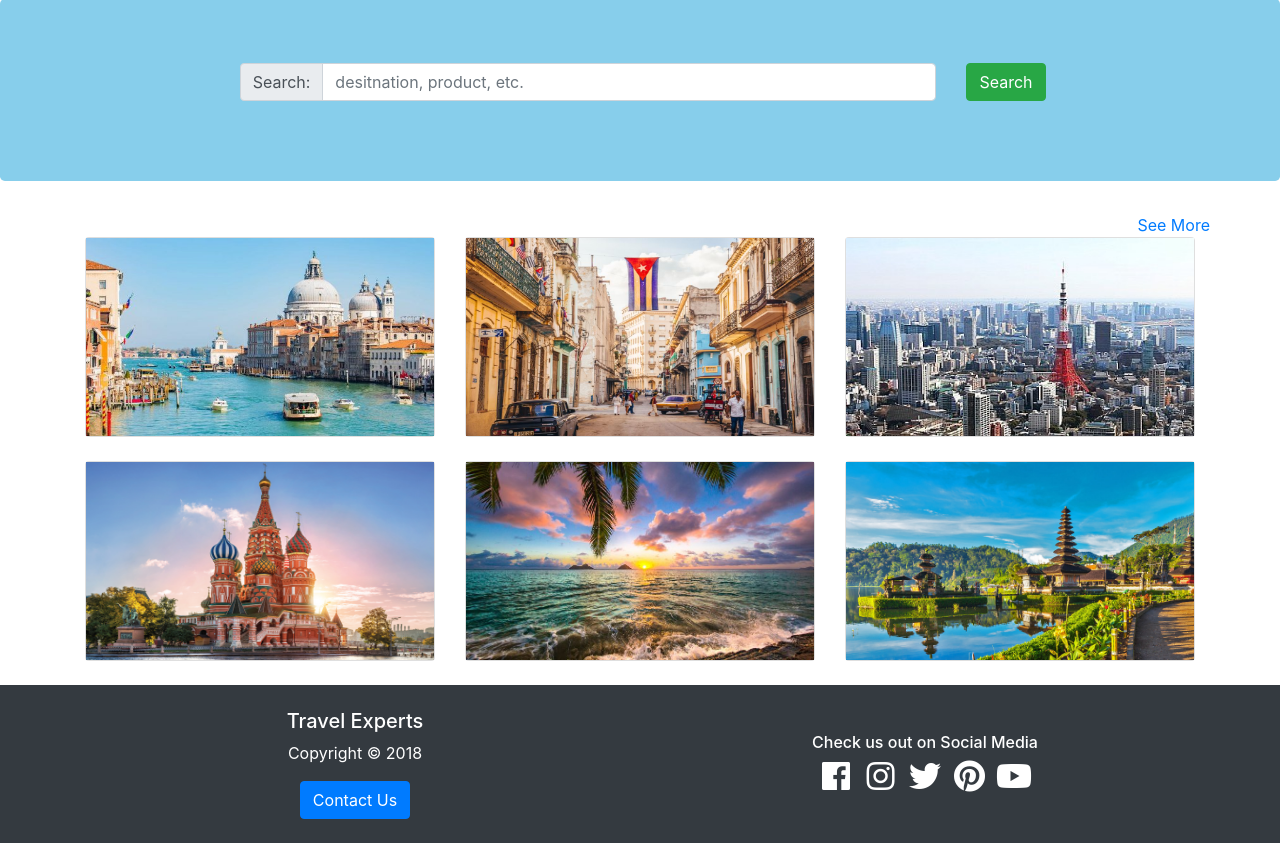
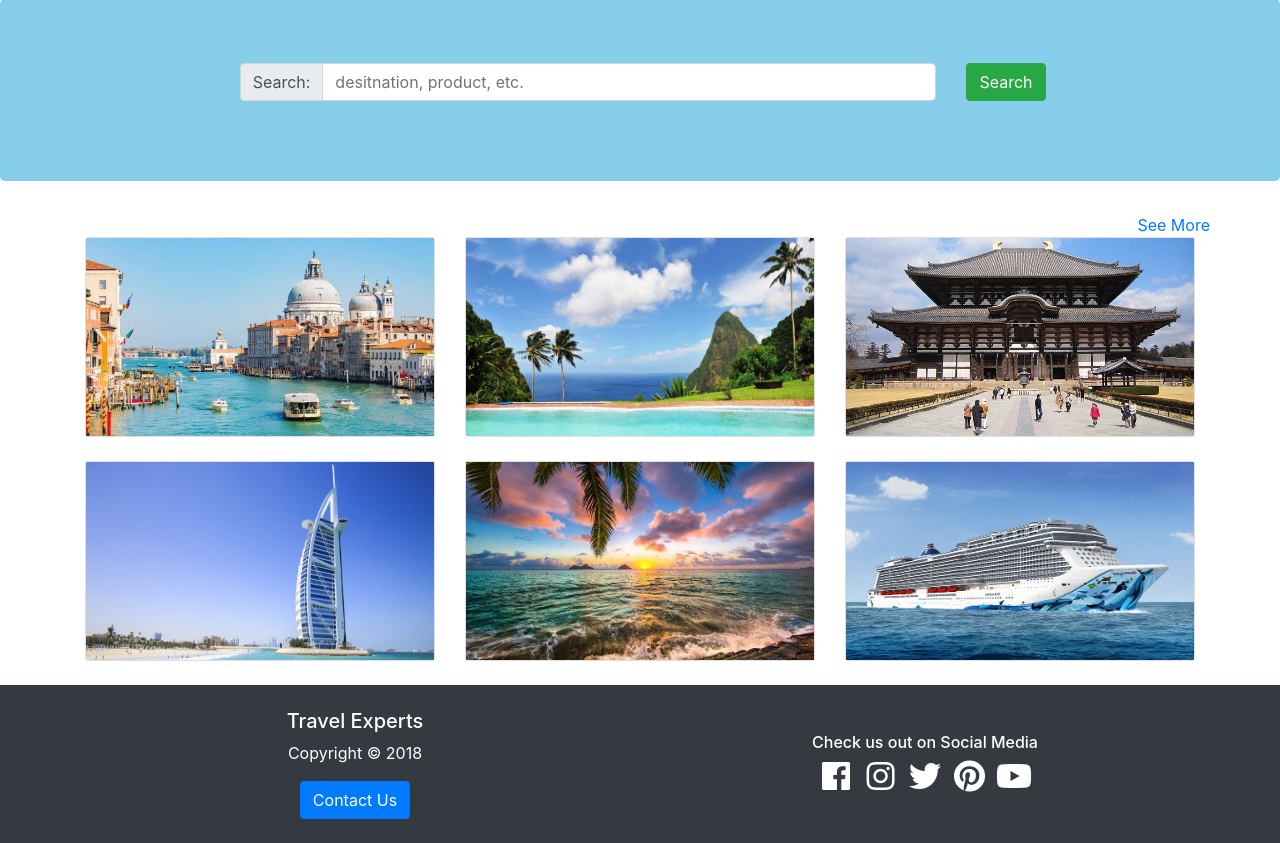
Before and after one commit to dinosaurbytes/SAIT_Threaded_Project, a PHP site: page /SAIT_Threaded_Project/ in a window 1280 px wide. Shown: the part 457-1300 px from the top of the page. Run offline with PHP 8.4, Linux system fonts and the light colour scheme; some libraries are stand-ins or nearby versions.

Commit message:
edit cities.php
change package names;
disable hover effect in medium size

```diff
--- a/css/CustomCSS.css
+++ b/css/CustomCSS.css
@@ -77,3 +77,11 @@ color: grey;
 	width: 100%;
 	height: 400px;
 }
+
+@media(max-width:991px)
+{
+  .city .overlay
+  {
+    height: 100%;
+  }
+}
--- a/php/cities.php
+++ b/php/cities.php
@@ -17,7 +17,7 @@ Last Modified: 2018-06-07
           <img src="image/venice.jpg" class="image">
           <div class="overlay">
               <div class='cityText'>
-                <h2 class="card-title" style='background-color:skyblue; color:white'>Venice</h2>
+                <h2 class="card-title" style='background-color:skyblue; color:white'>Europe</h2>
                 <!--<p class="card-text">$982+</p>-->
 
                 <button type="submit" name='button1' value='Europe' class="btn btn-success">Find Package</button>
@@ -32,7 +32,7 @@ Last Modified: 2018-06-07
           <img src="image/havana.jpg" class="image">
           <div class="overlay">
               <div class='cityText'>
-                <h2 class="card-title" style='background-color:skyblue; color:white'>Havana</h2>
+                <h2 class="card-title" style='background-color:skyblue; color:white'>Caribbean</h2>
                 <!--<p class="card-text">$492+</p>-->
                 <button type="submit" value='Caribbean' name='button2' class="btn btn-success">Find Package</button>
               </div>
@@ -45,7 +45,7 @@ Last Modified: 2018-06-07
           <img src="image/tokyo.jpg" class="image">
           <div class="overlay">
               <div class='cityText'>
-                <h2 class="card-title" style='background-color:skyblue; color:white'>Tokyo</h2>
+                <h2 class="card-title" style='background-color:skyblue; color:white'>Asia</h2>
 
                 <button type="submit" value='Asia' name='button3' class="btn btn-success">Find Package</button>
               </div>
@@ -59,12 +59,12 @@ Last Modified: 2018-06-07
 
       <div class='col-xs-12 col-md'>
         <div class='card mb-4 city' style='height:200px'>
-          <img src="image/moscow.jpg" class="image">
+          <img src="image/dubai.jpg" class="image">
           <div class="overlay">
               <div class='cityText'>
-                <h2 class="card-title" style='background-color:skyblue; color:white'>Moscow</h2>
+                <h2 class="card-title" style='background-color:skyblue; color:white'>Middle East</h2>
 
-                <button type="submit" value='Europe' name='button4' class="btn btn-success">Find Package</button>
+                <button type="submit" value='arab' name='button4' class="btn btn-success">Find Package</button>
               </div>
             </div>
         </div>
@@ -85,12 +85,12 @@ Last Modified: 2018-06-07
 
       <div class='col-xs-12 col-md'>
         <div class='card mb-4 city' style='height:200px'>
-          <img src="image/bali.jpg" class="image">
+          <img src="image/cruise.jpg" class="image">
           <div class="overlay">
               <div class='cityText'>
-                <h2 class="card-title" style='background-color:skyblue; color:white'>Bali</h2>
+                <h2 class="card-title" style='background-color:skyblue; color:white'>Cruise</h2>
 
-                <button type="submit" value='Asia' name='button6' class="btn btn-success">Find Package</button>
+                <button type="submit" value='cruise' name='button6' class="btn btn-success">Find Package</button>
               </div>
             </div>
         </div>
```
Also changed, not shown: image/cruise.jpg (added), image/dubai.jpg (added), image/havana.jpg, image/tokyo.jpg.
